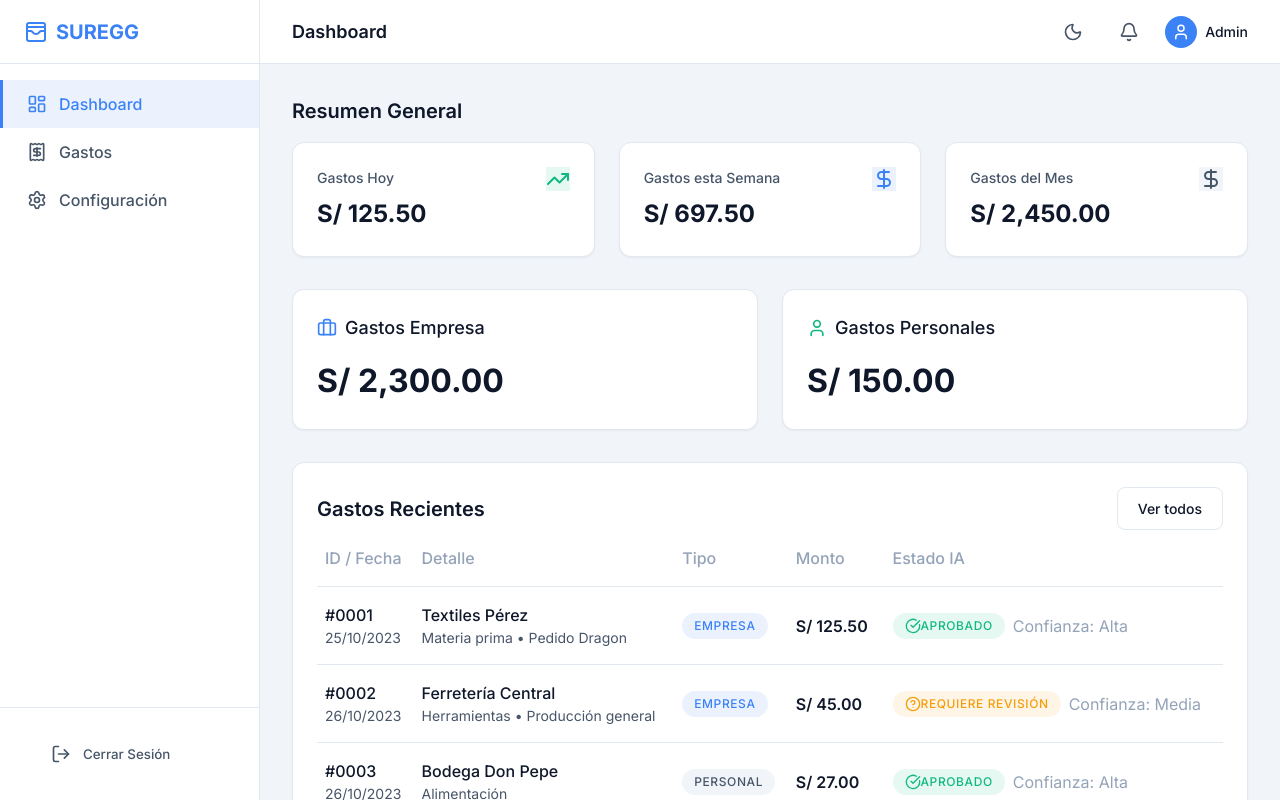
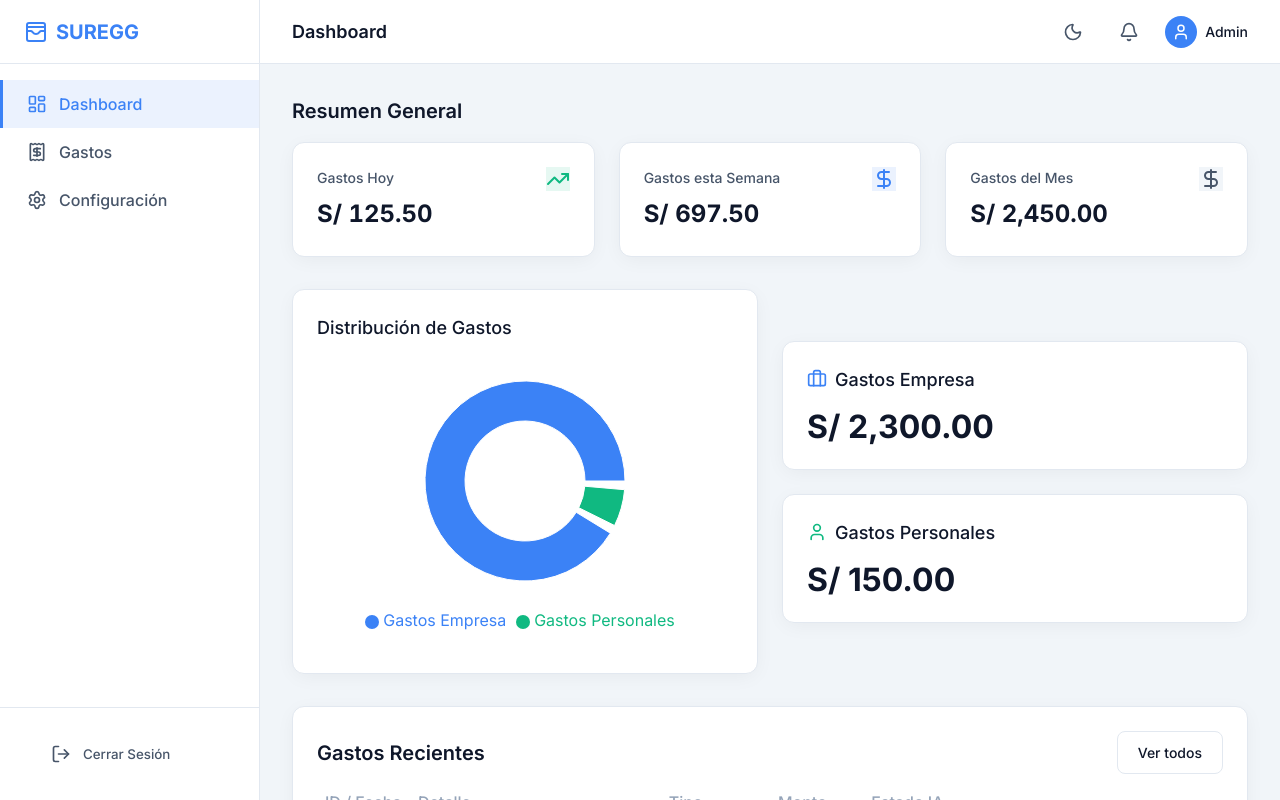
Before and after one commit to MiguelQuijano1/frontend, a React app: page / in a window 1280 px wide. Shown: the top 800 px of the page. Built offline with nearby package versions, Linux system fonts and the light colour scheme; the HTML template or start-up script is replaced by a standard one.

Commit message:
Mejoras del Frontend - Graficos, cartillas, animacion

```diff
--- a/package.json
+++ b/package.json
@@ -13,7 +13,8 @@
     "lucide-react": "^1.34.0",
     "react": "^19.2.8",
     "react-dom": "^19.2.8",
-    "react-router-dom": "^7.18.2"
+    "react-router-dom": "^7.18.2",
+    "recharts": "^3.10.1"
   },
   "devDependencies": {
     "@eslint/js": "^10.0.1",
--- /dev/null
+++ b/src/components/Dashboard/ExpensesChart.jsx
@@ -0,0 +1,76 @@
+import React from 'react';
+import {
+  PieChart,
+  Pie,
+  Cell,
+  Tooltip,
+  ResponsiveContainer,
+  Legend
+} from 'recharts';
+import { formatCurrency } from '../../utils/formatters';
+
+/**
+ * Componente ExpensesChart
+ * Muestra un gráfico de dona con la distribución de gastos de Empresa vs Personales.
+ * Usa Recharts para el renderizado interactivo.
+ *
+ * @param {number} companyTotal - Total de gastos de empresa.
+ * @param {number} personalTotal - Total de gastos personales.
+ */
+const ExpensesChart = ({ companyTotal, personalTotal }) => {
+  // Datos para alimentar el gráfico
+  const data = [
+    { name: 'Gastos Empresa', value: companyTotal },
+    { name: 'Gastos Personales', value: personalTotal },
+  ];
+
+  // Colores (Coinciden con var(--accent-primary) y var(--accent-secondary))
+  const COLORS = ['#3b82f6', '#10b981'];
+
+  // Tooltip personalizado para formatear el número como Moneda (Soles)
+  const CustomTooltip = ({ active, payload }) => {
+    if (active && payload && payload.length) {
+      return (
+        <div className="card p-3 shadow-lg border-0 bg-secondary" style={{ zIndex: 100 }}>
+          <p className="text-sm font-medium mb-1">{payload[0].name}</p>
+          <p className="text-lg font-bold text-primary">
+            {formatCurrency(payload[0].value)}
+          </p>
+        </div>
+      );
+    }
+    return null;
+  };
+
+  return (
+    <div style={{ width: '100%', height: 300 }}>
+      <ResponsiveContainer>
+        <PieChart>
+          <Pie
+            data={data}
+            cx="50%"
+            cy="50%"
+            innerRadius={60}
+            outerRadius={100}
+            paddingAngle={5}
+            dataKey="value"
+            animationBegin={0}
+            animationDuration={800}
+          >
+            {data.map((entry, index) => (
+              <Cell
+                key={`cell-${index}`}
+                fill={COLORS[index % COLORS.length]}
+                style={{ outline: 'none' }}
+              />
+            ))}
+          </Pie>
+          <Tooltip content={<CustomTooltip />} />
+          <Legend verticalAlign="bottom" height={36} iconType="circle" />
+        </PieChart>
+      </ResponsiveContainer>
+    </div>
+  );
+};
+
+export default ExpensesChart;
--- a/src/components/Dashboard/StatCard.jsx
+++ b/src/components/Dashboard/StatCard.jsx
@@ -15,7 +15,7 @@ const StatCard = ({ title, amount, icon, type = 'neutral' }) => {
     <div className="card flex items-start justify-between">
       <div>
         <h3 className="text-sm font-medium text-secondary mb-2">{title}</h3>
-        <p className="text-2xl font-bold text-primary">
+        <p className="text-2xl font-bold text-primary tabular-nums">
           {formatCurrency(amount)}
         </p>
       </div>
--- a/src/components/Expenses/ExpenseTable.jsx
+++ b/src/components/Expenses/ExpenseTable.jsx
@@ -1,6 +1,6 @@
 import React from 'react';
 import { useNavigate } from 'react-router-dom';
-import { AlertCircle, CheckCircle, HelpCircle } from 'lucide-react';
+import { AlertCircle, CheckCircle, HelpCircle, ChevronRight } from 'lucide-react';
 import { formatCurrency, formatDate } from '../../utils/formatters';
 
 /**
@@ -34,14 +34,15 @@ const ExpenseTable = ({ expenses, showType = true }) => {
             {showType && <th>Tipo</th>}
             <th>Monto</th>
             <th>Estado IA</th>
+            <th className="w-8"></th> {/* Columna vacía para el icono hover */}
           </tr>
         </thead>
         <tbody>
           {/* Mapeo de gastos para crear filas */}
-          {expenses.map(expense => (
+          {expenses.map((expense, index) => (
             <tr
               key={expense.id}
-              className="cursor-pointer"
+              className={`cursor-pointer animate-slide-up delay-${(index % 4 + 1) * 100}`}
               // Navegar al detalle del gasto al hacer clic en la fila
               onClick={() => navigate(`/gastos/${expense.id}`)}
             >
@@ -67,7 +68,7 @@ const ExpenseTable = ({ expenses, showType = true }) => {
                 </td>
               )}
 
-              <td data-label="Monto" className="font-semibold text-primary">
+              <td data-label="Monto" className="font-semibold text-primary tabular-nums">
                 {formatCurrency(expense.amount)}
               </td>
               <td data-label="Estado">
@@ -86,6 +87,11 @@ const ExpenseTable = ({ expenses, showType = true }) => {
                   )}
                 </div>
               </td>
+
+              {/* Icono de chevron visible solo en hover */}
+              <td className="text-right">
+                <ChevronRight size={18} className="hover-reveal-icon text-muted" />
+              </td>
             </tr>
           ))}
         </tbody>
--- a/src/components/Layout/MainLayout.jsx
+++ b/src/components/Layout/MainLayout.jsx
@@ -48,7 +48,11 @@ const MainLayout = () => {
 
           <div className="topbar-actions">
             <button className="btn-icon" onClick={toggleTheme} aria-label="Cambiar tema">
-              {isDark ? <Sun size={20} color="var(--text-secondary)" /> : <Moon size={20} color="var(--text-secondary)" />}
+              {isDark ? (
+                <Sun key="sun" size={20} className="icon-spin-in text-secondary" />
+              ) : (
+                <Moon key="moon" size={20} className="icon-spin-in text-secondary" />
+              )}
             </button>
             <button className="btn-icon" aria-label="Notificaciones">
               <Bell size={20} color="var(--text-secondary)" />
--- a/src/index.css
+++ b/src/index.css
@@ -18,9 +18,9 @@
 
   --border-color: #e2e8f0;
 
-  --shadow-sm: 0 1px 2px 0 rgb(0 0 0 / 0.05);
-  --shadow-md: 0 4px 6px -1px rgb(0 0 0 / 0.1), 0 2px 4px -2px rgb(0 0 0 / 0.1);
-  --shadow-lg: 0 10px 15px -3px rgb(0 0 0 / 0.1), 0 4px 6px -4px rgb(0 0 0 / 0.1);
+  --shadow-sm: 0 4px 20px -2px rgba(0, 0, 0, 0.05);
+  --shadow-md: 0 12px 32px -4px rgba(0, 0, 0, 0.08);
+  --shadow-lg: 0 24px 48px -12px rgba(0, 0, 0, 0.12);
 }
 
 .dark {
@@ -38,9 +38,9 @@
 
   --border-color: #334155;
 
-  --shadow-sm: 0 1px 2px 0 rgb(0 0 0 / 0.3);
-  --shadow-md: 0 4px 6px -1px rgb(0 0 0 / 0.4), 0 2px 4px -2px rgb(0 0 0 / 0.4);
-  --shadow-lg: 0 10px 15px -3px rgb(0 0 0 / 0.5), 0 4px 6px -4px rgb(0 0 0 / 0.5);
+  --shadow-sm: 0 4px 20px -2px rgba(0, 0, 0, 0.3);
+  --shadow-md: 0 12px 32px -4px rgba(0, 0, 0, 0.4);
+  --shadow-lg: 0 24px 48px -12px rgba(0, 0, 0, 0.5);
 }
 
 * {
@@ -172,6 +172,8 @@ button {
 .text-lg { font-size: 1.125rem; }
 .text-xl { font-size: 1.25rem; }
 .text-2xl { font-size: 1.5rem; }
+.text-3xl { font-size: 1.875rem; line-height: 2.25rem; }
+.tabular-nums { font-variant-numeric: tabular-nums; }
 .text-3xl { font-size: 2rem; }
 
 .font-medium { font-weight: 500; }
@@ -241,3 +243,52 @@ button {
     margin-right: 1rem;
   }
 }
+
+/* Animations */
+@keyframes slideUpFade {
+  from { opacity: 0; transform: translateY(20px); }
+  to { opacity: 1; transform: translateY(0); }
+}
+
+.animate-slide-up {
+  animation: slideUpFade 0.5s ease-out forwards;
+  opacity: 0;
+}
+
+.delay-100 { animation-delay: 100ms; }
+.delay-200 { animation-delay: 200ms; }
+.delay-300 { animation-delay: 300ms; }
+.delay-400 { animation-delay: 400ms; }
+
+/* Micro-interacciones para Tablas */
+.table tbody tr {
+  transition: all 0.2s ease;
+  position: relative;
+}
+
+.table tbody tr:hover {
+  background-color: var(--bg-tertiary);
+  transform: translateY(-2px);
+  box-shadow: var(--shadow-md);
+  z-index: 1;
+}
+
+.hover-reveal-icon {
+  opacity: 0;
+  transform: translateX(-10px);
+  transition: all 0.2s ease;
+}
+
+.table tbody tr:hover .hover-reveal-icon {
+  opacity: 1;
+  transform: translateX(0);
+}
+
+.icon-spin-in {
+  animation: spinIn 0.4s cubic-bezier(0.175, 0.885, 0.32, 1.275);
+}
+
+@keyframes spinIn {
+  from { opacity: 0; transform: rotate(-90deg) scale(0.5); }
+  to { opacity: 1; transform: rotate(0) scale(1); }
+}
--- a/src/pages/Dashboard/Dashboard.jsx
+++ b/src/pages/Dashboard/Dashboard.jsx
@@ -4,6 +4,7 @@ import { summaryMock, expensesMock } from '../../mocks/expensesData';
 import { Link } from 'react-router-dom';
 import StatCard from '../../components/Dashboard/StatCard';
 import ExpenseTable from '../../components/Expenses/ExpenseTable';
+import ExpensesChart from '../../components/Dashboard/ExpensesChart';
 import { formatCurrency } from '../../utils/formatters';
 
 const Dashboard = () => {
@@ -23,8 +24,17 @@ const Dashboard = () => {
         </div>
       </section>
 
-      {/* SECCIÓN 2: Resumen por Tipos (Empresa vs Personal) */}
-      <section className="grid grid-cols-summary gap-6">
+      {/* SECCIÓN 2: Distribución y Resumen por Tipos (Empresa vs Personal) */}
+      <section className="grid gap-6" style={{ gridTemplateColumns: 'repeat(auto-fit, minmax(320px, 1fr))' }}>
+
+        {/* Gráfico Interactivo */}
+        <div className="card flex flex-col items-center justify-center p-6">
+          <h3 className="text-lg font-medium mb-2 w-full text-left">Distribución de Gastos</h3>
+          <ExpensesChart companyTotal={summaryMock.company} personalTotal={summaryMock.personal} />
+        </div>
+
+        {/* Tarjetas Descriptivas */}
+        <div className="flex flex-col gap-6 justify-center">
           <div className="card">
              <h3 className="text-lg font-medium mb-4 flex items-center gap-2">
                <Briefcase size={20} color="var(--accent-primary)" />
@@ -38,6 +48,7 @@ const Dashboard = () => {
                Gastos Personales
              </h3>
              <p className="text-3xl font-bold">{formatCurrency(summaryMock.personal)}</p>
+          </div>
         </div>
       </section>
 
```
Also changed, not shown: 1 other file (tests, documents, lock files or other folders). Lines whose indentation alone changed are shown as unchanged.
